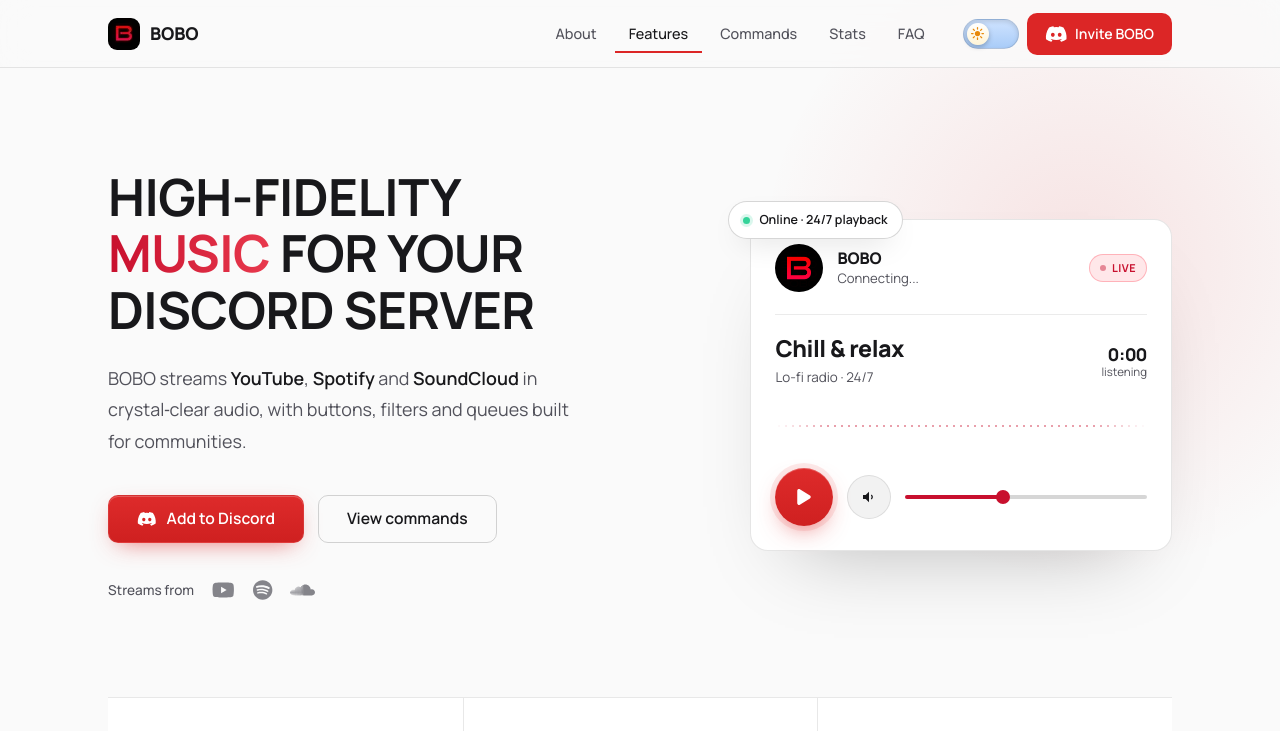
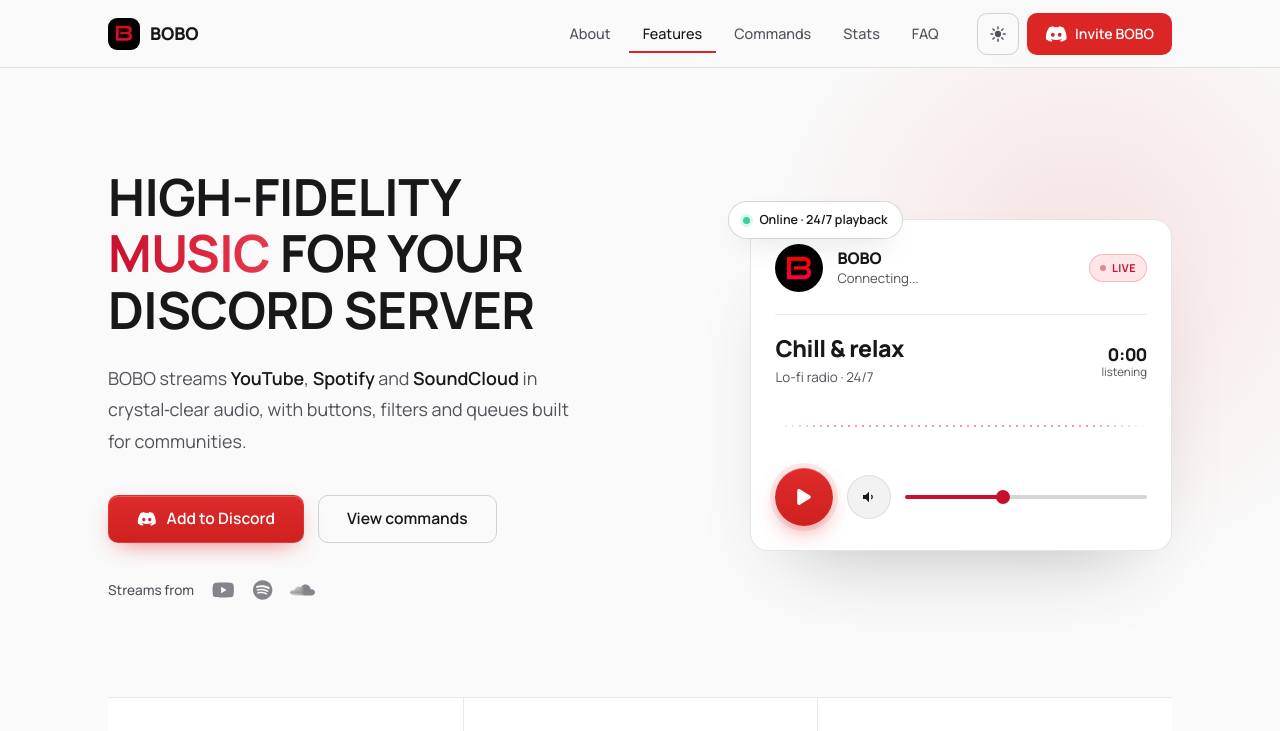
Before and after one commit to isurugihan2023-bit/bobo, a plain HTML site: page index.html in a window 1280 px wide. Both pictures are taken after a click on the switch 990 px from the left and 33 px from the top of the page. Shown: the top 731 px of the page. Drawn offline with Linux system fonts and the light colour scheme.

Commit message:
Add files via upload

```diff
--- a/style.css
+++ b/style.css
@@ -465,17 +465,21 @@
 .faq-section .sec-title{max-width:none}
 .faq-item p{max-width:80ch}
 
-/* Theme switch: pill track with sliding knob (moon = dark, sun = light) */
-.theme-toggle{position:relative;flex-shrink:0;width:56px;height:30px;padding:0;border-radius:99px;border:1px solid rgba(255,255,255,.14);background:linear-gradient(180deg,#1c2030,#2b3146);cursor:pointer;transition:background .25s,border-color .25s;box-shadow:inset 0 2px 4px rgba(0,0,0,.45)}
-.theme-toggle .tt-knob{position:absolute;top:3px;left:3px;width:22px;height:22px;border-radius:50%;display:grid;place-items:center;background:linear-gradient(180deg,#5b6488,#3b4263);color:#e9ecff;box-shadow:0 2px 5px rgba(0,0,0,.5);transform:translateX(26px);transition:transform .28s cubic-bezier(.4,0,.2,1),background .25s,color .25s}
-.theme-toggle svg{grid-area:1/1;transition:opacity .2s,transform .28s}
-.theme-toggle .tt-sun{opacity:0;transform:rotate(-60deg) scale(.6)}
-.theme-toggle .tt-moon{opacity:1}
-html[data-theme="light"] .theme-toggle{border-color:rgba(0,0,0,.14);background:linear-gradient(180deg,#cfe3ff,#a9ccf8);box-shadow:inset 0 2px 4px rgba(0,0,0,.12)}
-html[data-theme="light"] .theme-toggle .tt-knob{transform:translateX(0);background:linear-gradient(180deg,#fff,#fff4d6);color:#e8890c;box-shadow:0 2px 5px rgba(0,0,0,.25)}
+/* Theme toggle: flat 2D icon button, same size/radius/border as the nav buttons (moon = dark, sun = light) */
+.theme-toggle{display:inline-grid;place-items:center;flex-shrink:0;width:42px;height:42px;padding:0;border-radius:10px;border:1px solid var(--line2);background:transparent;color:var(--muted);cursor:pointer;transition:background .15s,color .15s,border-color .15s}
+.theme-toggle:hover{background:rgba(255,255,255,.06);color:var(--text)}
+.theme-toggle .tt-knob{display:grid;place-items:center;width:18px;height:18px;position:static;transform:none;background:none;box-shadow:none;border-radius:0;color:inherit}
+.theme-toggle svg{grid-area:1/1;width:18px;height:18px;transition:opacity .15s}
+.theme-toggle .tt-sun{opacity:0;transform:none}
+.theme-toggle .tt-moon{opacity:1;transform:none}
+html[data-theme="light"] .theme-toggle{background:transparent;border-color:var(--line2);box-shadow:none}
+html[data-theme="light"] .theme-toggle:hover{background:rgba(0,0,0,.05);color:var(--text)}
+html[data-theme="light"] .theme-toggle .tt-knob{transform:none;background:none;box-shadow:none;color:inherit}
 html[data-theme="light"] .theme-toggle .tt-sun{opacity:1;transform:none}
-html[data-theme="light"] .theme-toggle .tt-moon{opacity:0;transform:rotate(60deg) scale(.6)}
-@media (prefers-reduced-motion:reduce){.theme-toggle .tt-knob,.theme-toggle svg{transition:none}}
+html[data-theme="light"] .theme-toggle .tt-moon{opacity:0;transform:none}
+.theme-toggle:focus-visible{outline:2px solid var(--red);outline-offset:2px}
+@media (max-width:600px){.theme-toggle{width:40px;height:40px}}
+@media (prefers-reduced-motion:reduce){.theme-toggle,.theme-toggle svg{transition:none}}
 
 /* Player card: remove the two stacked offset layers behind it (keep a normal soft shadow) */
 .player-mock{box-shadow:inset 0 1px 0 rgba(255,255,255,.07),0 40px 80px -40px rgba(0,0,0,.9)}
```
